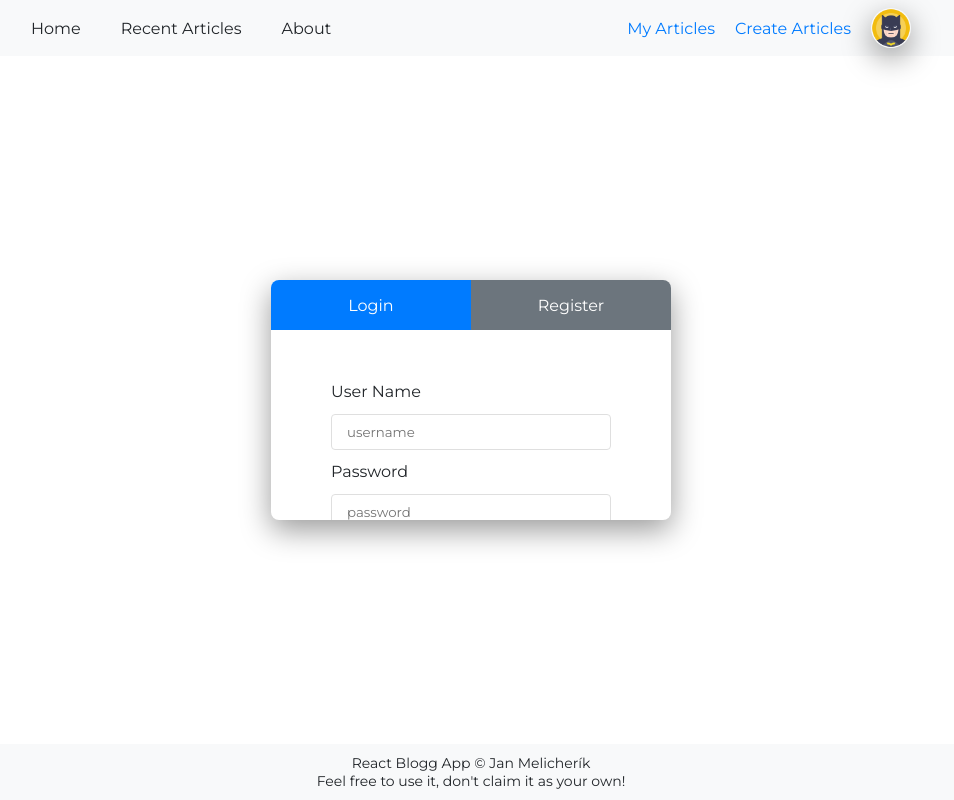
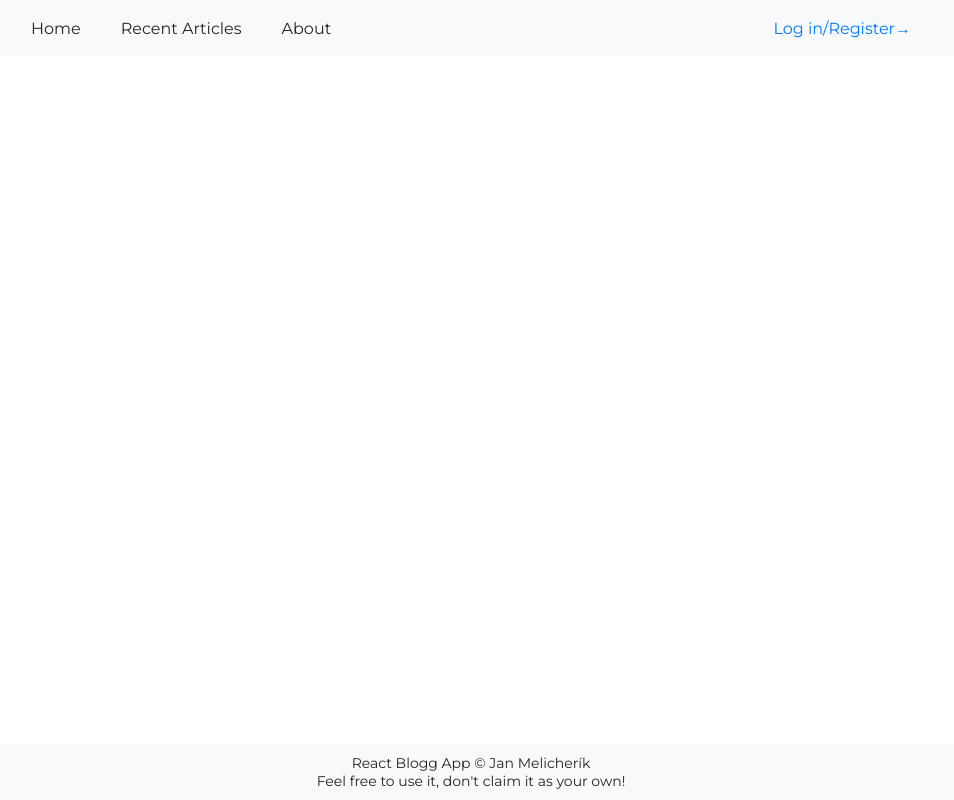
Before and after one commit to smil3cz/react-blog-app, a React (Create React App) app: page / in a window 1280 px wide. Shown: the whole page, without its empty margins (169-1123 px from the left). Built offline with nearby package versions, Linux system fonts and the light colour scheme; no server answers.

Commit message:
open user form

```diff
--- a/src/components/App.js
+++ b/src/components/App.js
@@ -1,7 +1,6 @@
 import React, { Fragment } from "react";
 import "./App.scss";
 import Header from "./Header/Header";
-import HeaderAccount from "./HeaderAccount/HeaderAccount";
 import Footer from "./Footer/Footer";
 import UserForm from "./UserForm/UserForm";
 import registerUser from "../api/apiHelper";
@@ -11,7 +10,9 @@ import "./Footer/styles.scss";
 import "./UserForm/styles.scss";
 
 class App extends React.Component {
-  state = {
+  constructor(props) {
+    super(props);
+    this.state = {
       user: {
         isLogged: false,
         userName: "",
@@ -22,19 +23,22 @@ class App extends React.Component {
         lastUsedAt: null,
         accessToken: "",
       },
+      isFormOpen: false,
+    };
+  }
+
+  displayForm = () => {
+    this.setState({ isFormOpen: true });
   };
 
-  componentDidMount() {
-    const data = registerUser("jan", "1234");
-    console.log(data);
-  }
+  componentDidMount() {}
 
   render() {
     return (
       <Fragment>
-        <Header headerAccount={<HeaderAccount />} />
+        <Header userData={this.state.user} displayForm={this.displayForm} />
         <main className="main">
-          <UserForm />
+          <UserForm isOpen={this.state.isFormOpen} />
         </main>
         <Footer />
       </Fragment>
--- a/src/components/Header/Header.jsx
+++ b/src/components/Header/Header.jsx
@@ -1,5 +1,10 @@
-const Header = ({ headerAccount }) => {
-  let userIsLogged = true;
+import HeaderAccount from "../HeaderAccount/HeaderAccount";
+
+const Header = ({ userData, displayForm }) => {
+  const handleForm = (event) => {
+    event.preventDefault();
+    displayForm();
+  };
   return (
     <header className="header">
       <div className="header__container">
@@ -23,12 +28,16 @@ const Header = ({ headerAccount }) => {
           </ul>
         </div>
         <div className="header__account">
-          {!userIsLogged ? (
-            <a href="#" className="header__login">
-              Log in<span>&rarr;</span>
+          {!userData.isLogged ? (
+            <a
+              href="#"
+              className="header__login"
+              onClick={(event) => handleForm(event)}
+            >
+              Log in/Register<span>&rarr;</span>
             </a>
           ) : (
-            headerAccount
+            <HeaderAccount />
           )}
         </div>
       </div>
--- a/src/components/UserForm/UserForm.jsx
+++ b/src/components/UserForm/UserForm.jsx
@@ -1,4 +1,8 @@
-const UserForm = () => {
+const UserForm = ({ isOpen }) => {
+  let typeOfForm = "login";
+  if (isOpen) {
+    document.querySelector(".form").classList.add("form--open");
+  }
   return (
     <div className="form">
       <div className="form__type">
@@ -9,41 +13,15 @@ const UserForm = () => {
           <a href="#">Register</a>
         </div>
       </div>
-      <form className="form__login">
-        <label htmlFor="username--login">User Name</label>
-        <input
-          id="username--login"
-          className="form__login-username"
-          placeholder="username"
-          required
-        />
-        <label htmlFor="password--login">Password</label>
-        <input
-          id="password--login"
-          className="form__login-password"
-          placeholder="password"
-          type="password"
-          required
-        />
+      <form className="form__container">
+        <h3 className="form__heading">
+          {typeOfForm === "login" ? "Log In" : "Register"}
+        </h3>
+        <label htmlFor="userId">Username</label>
+        <input className="username" id="userId" type="text" required />
+        <label htmlFor="passId">Password</label>
+        <input className="password" id="passId" type="password" required />
         <button type="submit">Log In</button>
-      </form>
-      <form className="form__register">
-        <label htmlFor="username__register">User Name</label>
-        <input
-          id="username--register"
-          className="form__username--register"
-          placeholder="username"
-          required
-        />
-        <label htmlFor="password--register">Password</label>
-        <input
-          id="password--register"
-          className="form__password--register"
-          placeholder="password"
-          type="password"
-          required
-        />
-        <button type="submit">Register</button>
       </form>
     </div>
   );
--- a/src/components/UserForm/styles.scss
+++ b/src/components/UserForm/styles.scss
@@ -1,6 +1,7 @@
 @import "../../styles/abstracts/variables";
 
 .form {
+  display: none;
   position: absolute;
   top: 50%;
   right: 50%;
@@ -11,6 +12,10 @@
   box-shadow: $modal-shadow;
   border-radius: $border-r-8px;
   overflow: hidden;
+
+  &--open {
+    display: block;
+  }
 
   &__type {
     height: 5rem;
@@ -45,48 +50,30 @@
   }
 
   input {
-    font-family: inherit;
     height: 3.6rem;
-    padding: 1rem 1.5rem;
-    border-radius: $border-r-4px;
+    padding: 1rem 2rem;
     border: $border-form-inputs;
+    color: $text-secondary;
   }
 
-  &__login,
-  &__register {
-    padding-top: 4rem;
-    width: 70%;
+  button {
+    align-self: flex-end;
+    padding: 1rem 2rem;
+    width: 25%;
+    border: $border-btn-primary;
+    border-radius: $border-r-4px;
+    background-color: $btn-primary;
+    color: $text-white;
+  }
+
+  &__container {
+    width: 80%;
     margin: 0 auto;
     display: flex;
     flex-direction: column;
-    justify-content: center;
+
     & > * {
-      margin-top: 1rem;
-    }
-  }
-
-  &__login {
-    opacity: 1;
-  }
-
-  &__register {
-    margin-top: -25rem;
-    opacity: 0;
-  }
-
-  button {
-    cursor: pointer;
-    border-radius: $border-r-4px;
-    border: $border-btn-primary;
-    color: $text-white;
-    padding: 0.6rem 1.2rem;
-    background-color: $btn-primary;
-    width: 50%;
-    margin-top: 2rem;
-    align-self: center;
-
-    &:hover {
-      filter: brightness(1.2);
+      margin-top: 2rem;
     }
   }
 }
```
Lines whose indentation alone changed are shown as unchanged.
